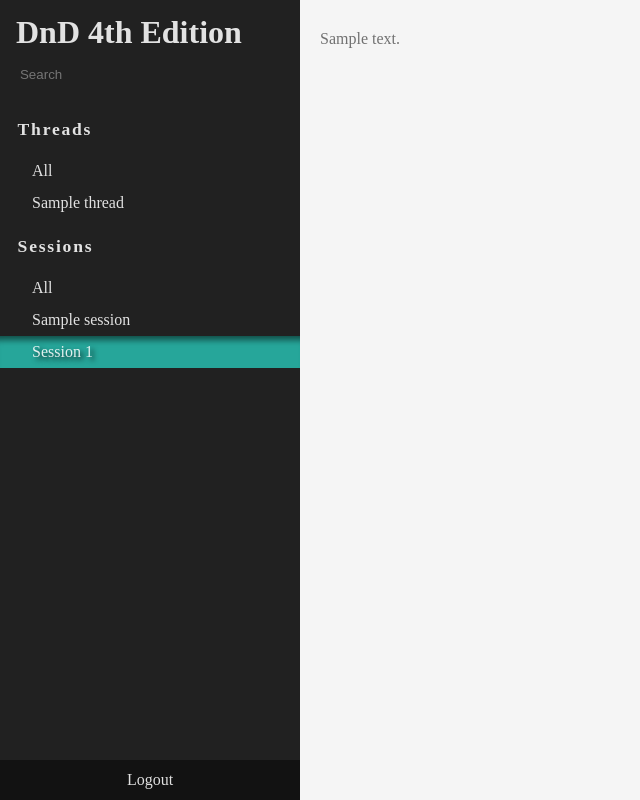
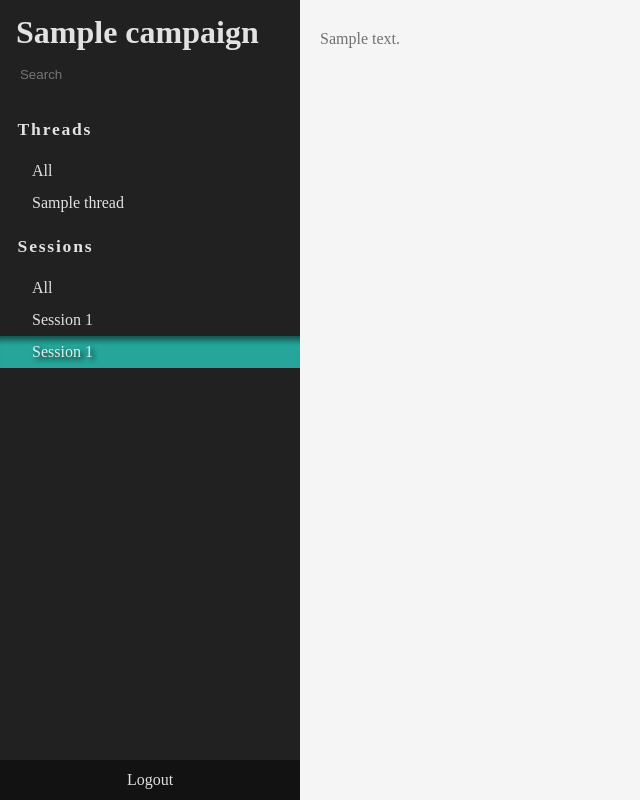
Before and after one commit to sulami/loom, a Django app: template campaigns/templates/main.html in a window 1280 px wide. Shown: the whole page, without its empty margins (0-640 px from the left). Run offline with Django 3.2, Linux system fonts and the light colour scheme; tables that the repository leaves empty hold one stand-in row (values such as "Sample post"); the template is opened without the code that fills it: values that come from a table or form of the project are taken from there, most other values are stand-ins (such as "Sample title", 1, 10 or a date in 2020); parts of the project's set-up code (start-up, migrations or seed data) failed here and were passed over; some libraries are stand-ins or nearby versions.

Commit message:
some template fixes

```diff
--- a/campaigns/templates/main.html
+++ b/campaigns/templates/main.html
@@ -20,7 +20,7 @@
 
 {% block content %}
 <div id='sidebar'>
-    <h1>DnD 4th Edition</h1>
+    <h1>{{ campaign.name }}</h1>
     <input type='text' id='search' placeholder='Search' />
     <div id='menu'>
         <h2>Threads</h2>
@@ -31,7 +31,7 @@
         <h2>Sessions</h2>
             <li><a href="">All</a></li>
             {% for session in sessions %}
-                <li><a href="">{{ session.name }}</a></li>
+                <li><a href="">Session {{ session.number }}</a></li>
             {% endfor %}
             <li id="selected"><a href="">Session 1</a></li>
     </div>
```
